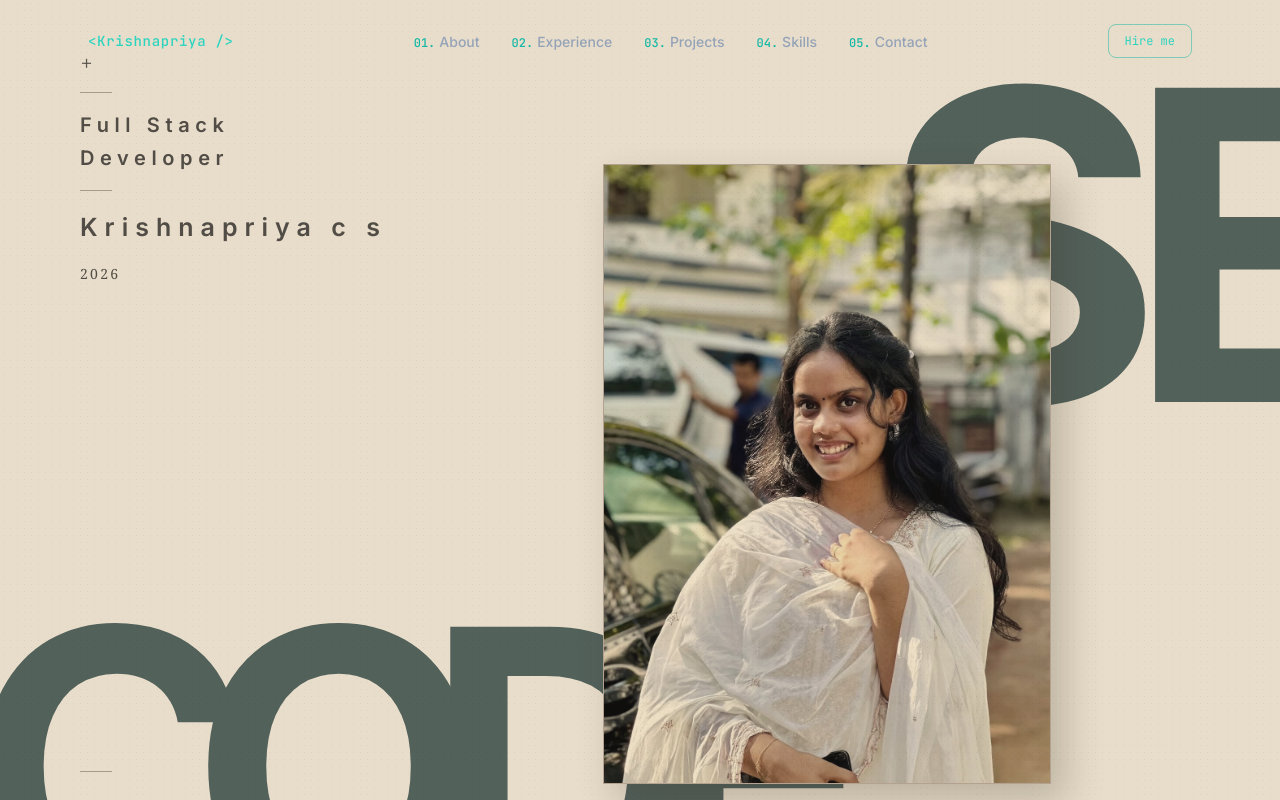
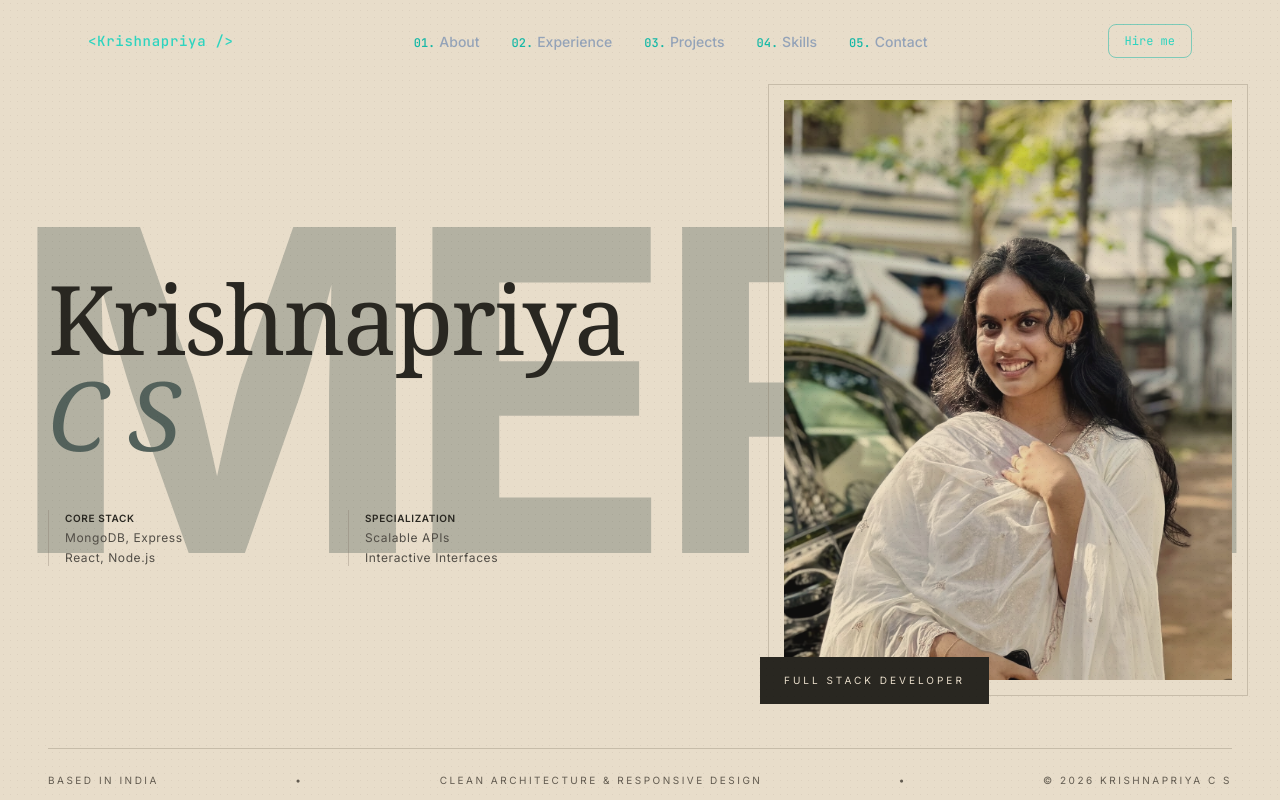
Before and after one commit to krishnapriya1608/PORTFOLIO-KRISHNAPRIYA, a React (Vite) app: page / in a window 1280 px wide. Shown: the top 800 px of the page. Built offline with nearby package versions, Linux system fonts and the light colour scheme; the HTML template or start-up script is replaced by a standard one.

Commit message:
first commit

```diff
--- a/src/components/Hero.jsx
+++ b/src/components/Hero.jsx
@@ -1,12 +1,125 @@
-import React from "react";
-import photo from "../assets/Krishna.png"
-
-const Rule = () => <div className="h-px w-8 bg-[#6e665b]/55" />;
+import React, { useRef } from "react";
+import gsap from "gsap";
+import { useGSAP } from "@gsap/react";
+import photo from "../assets/Krishna.png";
 
 export default function EditorialBanner() {
+  const containerRef = useRef(null);
+
+  useGSAP(
+    () => {
+      const tl = gsap.timeline({ defaults: { ease: "power3.out" } });
+
+      // Initial state setups
+      gsap.set(".gsap-fade", { opacity: 0, y: 20 });
+      gsap.set(".gsap-watermark", { opacity: 0, scale: 0.9, x: -30 });
+      gsap.set(".gsap-img-container", { clipPath: "inset(100% 0% 0% 0%)" });
+      gsap.set(".gsap-img", { scale: 1.25 });
+      gsap.set(".gsap-frame", { opacity: 0, x: -10, y: -10 });
+
+      // Timeline reveal sequence
+      tl.to(".gsap-watermark", {
+        opacity: 0.35,
+        scale: 1,
+        x: 0,
+        duration: 1.8,
+        ease: "power2.out",
+      })
+        .to(
+          ".gsap-header",
+          {
+            opacity: 1,
+            y: 0,
+            duration: 0.8,
+          },
+          "-=1.2"
+        )
+        .to(
+          ".gsap-title-sub",
+          {
+            opacity: 1,
+            y: 0,
+            duration: 0.8,
+          },
+          "-=0.6"
+        )
+        .to(
+          ".gsap-title",
+          {
+            opacity: 1,
+            y: 0,
+            duration: 1,
+            stagger: 0.15,
+          },
+          "-=0.6"
+        )
+        .to(
+          ".gsap-specs",
+          {
+            opacity: 1,
+            y: 0,
+            duration: 0.8,
+            stagger: 0.2,
+          },
+          "-=0.6"
+        )
+        // Image Reveal Mask Animation
+        .to(
+          ".gsap-img-container",
+          {
+            clipPath: "inset(0% 0% 0% 0%)",
+            duration: 1.4,
+            ease: "power4.inOut",
+          },
+          "-=1.0"
+        )
+        .to(
+          ".gsap-img",
+          {
+            scale: 1,
+            duration: 1.6,
+            ease: "power3.out",
+          },
+          "-=1.4"
+        )
+        .to(
+          ".gsap-frame",
+          {
+            opacity: 1,
+            x: 0,
+            y: 0,
+            duration: 1,
+          },
+          "-=0.6"
+        )
+        .to(
+          ".gsap-badge",
+          {
+            opacity: 1,
+            y: 0,
+            duration: 0.6,
+          },
+          "-=0.4"
+        )
+        .to(
+          ".gsap-footer",
+          {
+            opacity: 1,
+            y: 0,
+            duration: 0.8,
+          },
+          "-=0.4"
+        );
+    },
+    { scope: containerRef }
+  );
+
   return (
-    <main className="min-h-screen overflow-hidden bg-[#e8ddca] font-serif text-[#292721]">
-      {/* Fine paper grain */}
+    <main
+      ref={containerRef}
+      className="relative min-h-screen overflow-hidden bg-[#e8ddca] text-[#292721] font-serif"
+    >
+      {/* Fine paper grain texture from the first code */}
       <div
         className="pointer-events-none fixed inset-0 z-20 opacity-[0.2] mix-blend-multiply"
         style={{
@@ -16,68 +129,78 @@ export default function EditorialBanner() {
         }}
       />
 
-      <section className="relative min-h-screen overflow-hidden px-7 py-8 sm:px-12 sm:py-12 lg:px-20">
-        {/* Giant cropped background letters */}
-        <div className="pointer-events-none absolute -right-10 top-[10%] select-none font-sans text-[12rem] font-black leading-[0.72] tracking-[-0.16em] text-[#53615b] sm:text-[20rem] lg:text-[27rem]">
-          S E
+      <section className="relative z-10 mx-auto max-w-7xl px-6 py-8 sm:px-12 sm:py-12">
+        {/* Top Header Grid */}
+
+
+        {/* Main Content Layout */}
+        <div className="relative mt-8 grid grid-cols-1 md:grid-cols-12 gap-8 items-center min-h-[calc(100vh-180px)]">
+          {/* Giant Background Typography Watermark */}
+          <div className="gsap-watermark pointer-events-none absolute -left-10 top-1/2 -translate-y-1/2 select-none font-sans text-[14rem] sm:text-[22rem] lg:text-[28rem] font-black leading-none tracking-tighter text-[#53615b] z-0">
+            MERN
           </div>
 
-        <div className="pointer-events-none absolute -bottom-16 -left-8 select-none font-sans text-[12rem] font-black leading-none tracking-[-0.16em] text-[#53615b] sm:text-[16rem] lg:text-[24rem]">
-          CODE
+          {/* Left Column — Title & Bio Accent */}
+          <div className="relative z-10 md:col-span-6 space-y-8">
+            <div className="gsap-title-sub gsap-fade inline-block border-b border-[#6e665b]/55 pb-1 font-sans text-[11px] uppercase tracking-[0.35em] text-[#514d46]">
             </div>
 
-        <div className="relative z-10 grid min-h-[calc(100vh-64px)] grid-cols-1 md:grid-cols-12">
-          {/* Left editorial column */}
-          <aside className="flex flex-col justify-between pb-10 md:col-span-4 md:pb-0">
-            <div className="space-y-4">
-              <p className="font-sans text-xl font-light text-[#5d584f]">+</p>
-              <Rule />
+            <h1 className="text-5xl sm:text-7xl lg:text-8xl font-serif leading-[0.95] tracking-tight text-[#292721]">
+              <span className="gsap-title gsap-fade block">Krishnapriya</span>
+              <span className="gsap-title gsap-fade block italic font-normal text-[#53615b]">
+                C S
+              </span>
+            </h1>
 
-              <p className="font-sans text-[20px] font-semibold leading-relaxed tracking-[0.28em] text-[#514d46]">
-                Full Stack
-                <br />
-                Developer
+            <div className="grid grid-cols-2 gap-6 pt-4 font-sans text-xs tracking-wider text-[#514d46]">
+              <div className="gsap-specs gsap-fade border-l border-[#7a6e5f]/30 pl-4 space-y-1">
+                <p className="font-semibold uppercase text-[10px] text-[#292721]">
+                  Core Stack
                 </p>
-
-              <Rule />
-
-              <p className="font-sans text-[25px] font-semibold leading-relaxed tracking-[0.28em] text-[#514d46]">
-
-                Krishnapriya c s
+                <p>MongoDB, Express</p>
+                <p>React, Node.js</p>
+              </div>
+              <div className="gsap-specs gsap-fade border-l border-[#7a6e5f]/30 pl-4 space-y-1">
+                <p className="font-semibold uppercase text-[10px] text-[#292721]">
+                  Specialization
                 </p>
-
-
-
-              <p className="text-sm tracking-[0.16em] text-[#514d46]">2026</p>
+                <p>Scalable APIs</p>
+                <p>Interactive Interfaces</p>
+              </div>
+            </div>
           </div>
 
-            <div className="hidden space-y-3 md:block">
-              <Rule />
-              <p className="font-sans text-[9px] uppercase tracking-[0.22em] text-[#625b50]">
+          {/* Right Column — Off-Center Frame Portrait */}
+          <div className="relative z-10 md:col-span-6 flex justify-center md:justify-end">
+            <div className="relative w-full max-w-md">
+              {/* Outer Decorative Border Frame Offset */}
+              <div className="gsap-frame absolute -inset-4 border border-[#7a6e5f]/30 rounded-none z-0 translate-x-3 translate-y-3" />
 
-              </p>
-            </div>
-          </aside>
-
-          {/* Portrait */}
-          <div className="relative flex min-h-[500px] items-end justify-center md:col-span-8 md:min-h-0">
-            <div className="relative z-10 h-[510px] w-[78%] max-w-md overflow-hidden border border-[#7a6e5f]/25 bg-[#c6b49f] shadow-[14px_18px_36px_rgba(56,45,33,.24)] sm:h-[620px]">
+              {/* Main Image Container */}
+              <div className="gsap-img-container relative z-10 h-[480px] sm:h-[580px] w-full overflow-hidden bg-[#c6b49f] shadow-[14px_18px_36px_rgba(56,45,33,.24)]">
                 <img
-                alt="Editorial portrait outdoors"
-                className="h-full w-full object-cover object-center sepia-[0.3] contrast-[0.9] brightness-[0.93]"
                   src={photo}
+                  alt="Krishnapriya C S"
+                  className="gsap-img h-full w-full object-cover object-center filter sepia-[0.3] contrast-[0.9] brightness-[0.93]"
                 />
                 <div className="pointer-events-none absolute inset-0 bg-[#9c7653]/10 mix-blend-multiply" />
               </div>
 
-            <div className="absolute bottom-8 right-[4%] hidden h-28 w-28 border border-[#eadfce]/75 md:block" />
+              {/* Corner Badge Overlay */}
+              <div className="gsap-badge gsap-fade absolute -bottom-6 -left-6 z-20 bg-[#292721] text-[#e8ddca] px-6 py-4 font-sans text-[10px] tracking-[0.3em] uppercase">
+                Full Stack Developer
+              </div>
+            </div>
           </div>
         </div>
 
-        {/* Footer details */}
-        <footer className="relative z-10 mt-8 flex items-center justify-between border-t border-[#786d5e]/30 pt-4 font-sans text-[9px] uppercase tracking-[0.2em] text-[#625b50]">
-          <span>Code</span>
-          <span>Mern Stack Developer</span>
+        {/* Footer Bar */}
+        <footer className="gsap-footer gsap-fade mt-12 flex flex-col md:flex-row items-center justify-between border-t border-[#786d5e]/30 pt-6 font-sans text-[10px] uppercase tracking-[0.25em] text-[#625b50] gap-4">
+          <span>Based in India</span>
+          <span className="hidden md:inline">•</span>
+          <span>Clean Architecture & Responsive Design</span>
+          <span className="hidden md:inline">•</span>
+          <span>© 2026 Krishnapriya C S</span>
         </footer>
       </section>
     </main>
```
Also changed, not shown: package.json (+8 -6 lines), 1 other file (tests, documents, lock files or other folders). Lines whose indentation alone changed are shown as unchanged.
